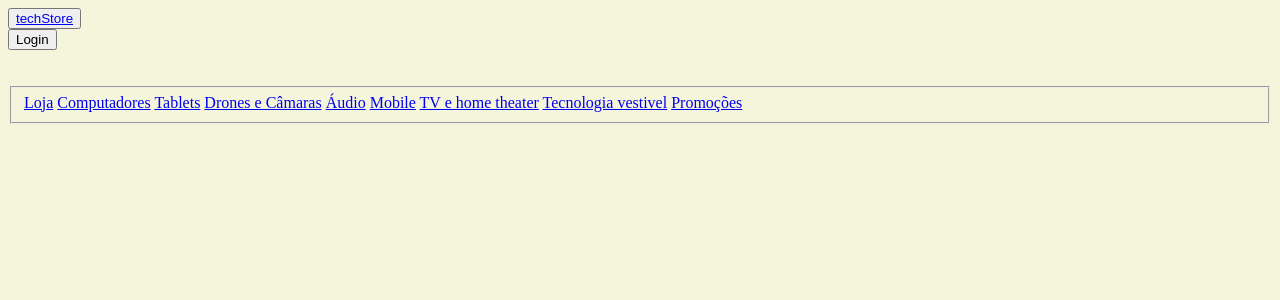
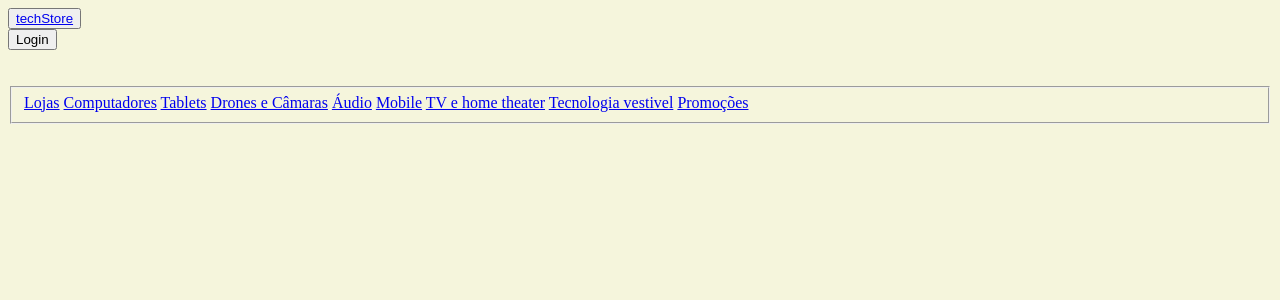
Before and after one commit to eduardofilho001/loja_de_eletronicos, a Django app: page /vendas/ in a window 1280 px wide. Shown: the top 300 px of the page. Run offline with Django 5.2, Linux system fonts and the light colour scheme.

Commit message:
reorganized files.

```diff
--- a/vendas/templates/vendas/index.html
+++ b/vendas/templates/vendas/index.html
@@ -1,4 +1,4 @@
-{% extends 'layout.html' %}
+{% extends 'vendas/layout.html' %}
 
 {% block title %}
     Início
@@ -33,7 +33,7 @@
                                     <div class="collapse navbar-collapse" id="navbarNavAltMarkup">
                                         <div class="navbar-nav">
 
-                                            <a class="nav-link active" aria-current="page" href="{% url 'lojas' %}">Loja</a>
+                                            <a class="nav-link active" aria-current="page" href="{% url 'lojas' %}">Lojas</a>
 
                                             <a class="nav-link" href="{% url 'computadores' %}">Computadores</a>
 
```
Also changed, not shown: vendas/templates/vendas/layout.html (renamed from vendas/templates/layout.html).
